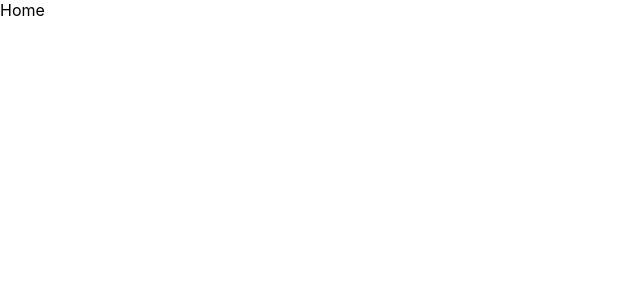
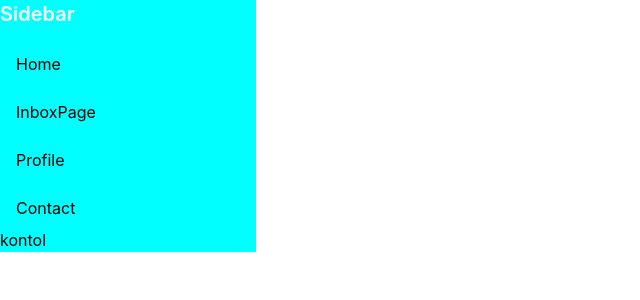
Before and after one commit to mnaufal-helmi/instagram-cloneweb, a React (Create React App) app: page / in a window 1280 px wide. Shown: the top 300 px of the page, without its empty margins (0-640 px from the left). Built offline with nearby package versions, Linux system fonts and the light colour scheme.

Commit message:
add SidebarNav

```diff
--- a/src/features/pages/Home.js
+++ b/src/features/pages/Home.js
@@ -1,8 +1,11 @@
 import React from 'react'
+import SidebarNav from '../Layouts/SidebarNav'
 
 function Home() {
   return (
-    <div>Home</div>
+    <div>
+      <SidebarNav/>
+    </div>
   )
 }
 
--- a/src/index.css
+++ b/src/index.css
@@ -1,3 +1,7 @@
+@tailwind base;
+@tailwind components;
+@tailwind utilities;
+
 body {
   margin: 0;
   font-family: -apple-system, BlinkMacSystemFont, 'Segoe UI', 'Roboto', 'Oxygen',
@@ -11,3 +15,9 @@ code {
   font-family: source-code-pro, Menlo, Monaco, Consolas, 'Courier New',
     monospace;
 }
+
+.wrapper {
+  background-color: aqua;
+  width: 20%;
+  height: 100%;
+}
```
